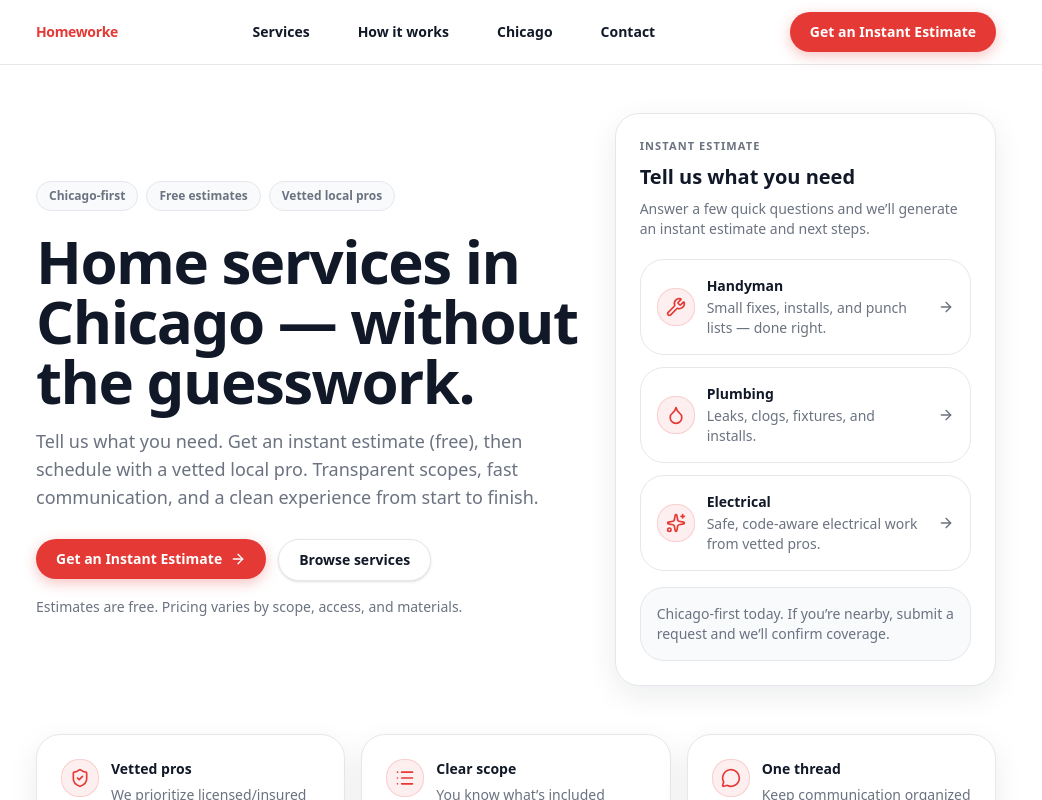
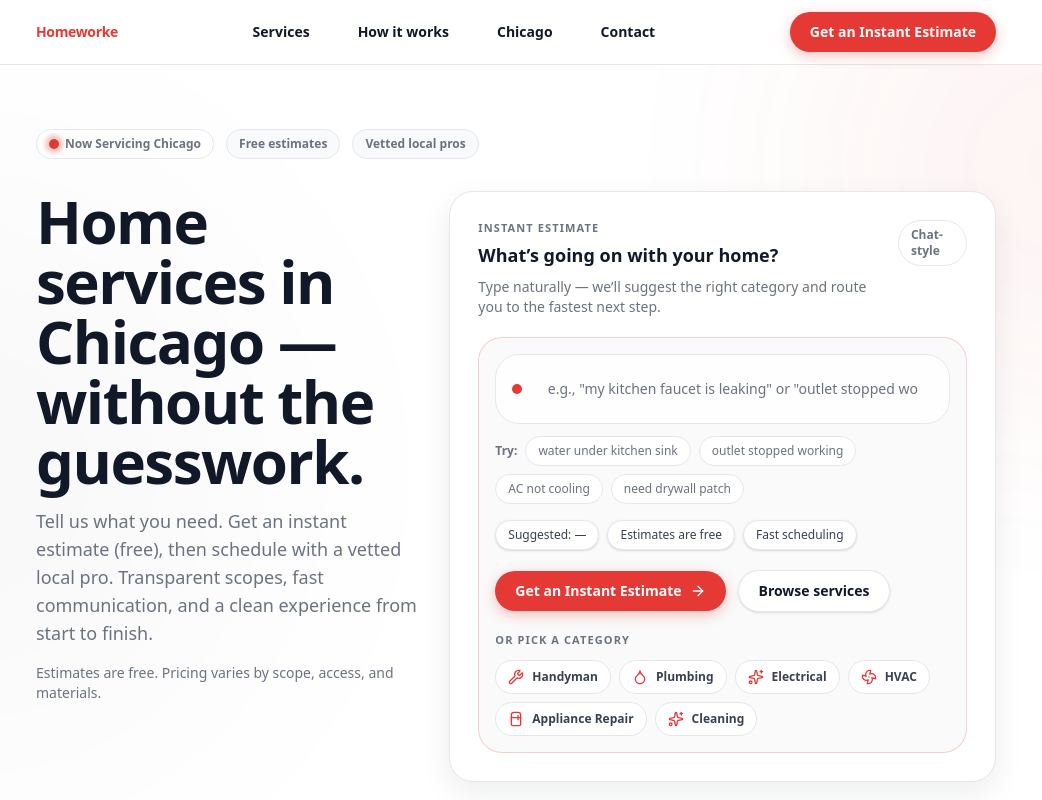
Before and after one commit to Nandified/homeworke, a Next.js app: page / in a window 1280 px wide. Shown: the top 800 px of the page, without its empty margins (124-1166 px from the left). Built offline with nearby package versions, Linux system fonts and the light colour scheme.

Commit message:
Homepage hero: chat-style issue input + suggested category + servicing badge

```diff
--- a/src/app/globals.css
+++ b/src/app/globals.css
@@ -27,3 +27,27 @@ body{
 
 a{color:var(--hw-red);text-decoration:none}
 a:hover{text-decoration:underline}
+
+@keyframes hw-pulse {
+  0% { transform: scale(1); opacity: .95; }
+  60% { transform: scale(1.35); opacity: .35; }
+  100% { transform: scale(1.45); opacity: 0; }
+}
+
+.hw-breath-dot {
+  position: relative;
+  width: 10px;
+  height: 10px;
+  border-radius: 999px;
+  background: var(--hw-red);
+  box-shadow: 0 0 0 6px rgba(229,57,53,.10);
+}
+
+.hw-breath-dot::after {
+  content: "";
+  position: absolute;
+  inset: -2px;
+  border-radius: 999px;
+  background: rgba(229,57,53,.25);
+  animation: hw-pulse 1.4s ease-out infinite;
+}
--- a/src/app/page.tsx
+++ b/src/app/page.tsx
@@ -1,16 +1,46 @@
+"use client";
+
 import Link from "next/link";
+import { useMemo, useState } from "react";
 
 import { ArrowRight } from "lucide-react";
 
-import { Button, Card, Container, Pill } from "@/components/ui";
+import { Button, Card, Chip, Container, Input, Pill } from "@/components/ui";
 import { iconFor } from "@/components/icons";
 import { SiteFooter, SiteHeader } from "@/components/site-shell";
 
 import homepage from "@/../spec/homepage_marketing_v1.json";
 import servicesData from "@/../spec/services.json";
 
+type Service = (typeof servicesData.services)[number];
+
+function classifyToServiceSlug(text: string, services: Service[]): string | null {
+  const t = text.toLowerCase();
+  const hit = (slug: string) => services.some((s) => s.slug === slug) ? slug : null;
+
+  if (/(leak|clog|toilet|faucet|pipe|drain|garbage disposal)/i.test(t)) return hit("plumbing");
+  if (/(outlet|breaker|electrical|wiring|switch|light fixture|ceiling fan)/i.test(t)) return hit("electrical");
+  if (/(ac|a\/c|air conditioner|no heat|no cool|furnace|hvac|thermostat)/i.test(t)) return hit("hvac");
+  if (/(washer|dryer|dishwasher|refrigerator|fridge|oven|range)/i.test(t)) return hit("appliance-repair");
+  if (/(deep clean|cleaning|move out|move-in|turnover)/i.test(t)) return hit("cleaning");
+  if (/(mount|hang|patch|drywall|door|shelf|assembly|handyman)/i.test(t)) return hit("handyman");
+
+  return null;
+}
+
 export default function Page() {
   const services = servicesData.services.slice(0, 6);
+  const [issue, setIssue] = useState("");
+
+  const suggestedSlug = useMemo(() => {
+    if (!issue.trim()) return null;
+    return classifyToServiceSlug(issue, servicesData.services);
+  }, [issue]);
+
+  const suggestedService = useMemo(() => {
+    if (!suggestedSlug) return null;
+    return servicesData.services.find((s) => s.slug === suggestedSlug) ?? null;
+  }, [suggestedSlug]);
 
   return (
     <div className="min-h-screen bg-gradient-to-b from-white via-white to-[#fafafa]">
@@ -18,72 +48,115 @@ export default function Page() {
 
       <main>
         {/* Hero */}
-        <Container className="py-12">
-          <div className="grid grid-cols-1 gap-8 lg:grid-cols-12 lg:items-center">
-            <div className="lg:col-span-7">
-              <div className="flex flex-wrap gap-2">
-                <Pill>Chicago-first</Pill>
+        <section className="relative overflow-hidden">
+          <div
+            aria-hidden
+            className="pointer-events-none absolute -right-40 -top-40 h-[520px] w-[520px] rounded-full bg-[var(--hw-red)] opacity-[0.05] blur-[120px]"
+          />
+          <div
+            aria-hidden
+            className="pointer-events-none absolute -left-48 top-32 h-[560px] w-[560px] rounded-full bg-black opacity-[0.03] blur-[140px]"
+          />
+
+          <Container className="relative py-12 md:py-16">
+            <div className="flex flex-wrap items-center gap-3">
+              <Pill className="bg-white">
+                <span className="hw-breath-dot" aria-hidden />
+                Now Servicing Chicago
+              </Pill>
               <Pill>Free estimates</Pill>
               <Pill>Vetted local pros</Pill>
             </div>
 
-              <h1 className="mt-5 text-balance text-4xl font-extrabold tracking-tight text-[var(--hw-ink)] md:text-6xl">
+            <div className="mt-8 grid grid-cols-1 gap-8 lg:grid-cols-12 lg:items-start">
+              <div className="lg:col-span-5">
+                <h1 className="text-balance text-4xl font-extrabold tracking-tight text-[var(--hw-ink)] md:text-6xl">
                   {homepage.hero.headline}
                 </h1>
-              <p className="mt-4 max-w-2xl text-pretty text-base leading-7 text-[var(--hw-muted)] md:text-lg">
+                <p className="mt-4 max-w-xl text-pretty text-base leading-7 text-[var(--hw-muted)] md:text-lg">
                   {homepage.hero.subheadline}
                 </p>
+                <div className="mt-4 text-sm text-[var(--hw-muted)]">{homepage.hero.disclaimer}</div>
+              </div>
 
-              <div className="mt-7 flex flex-wrap gap-3">
-                <Link href="/estimate">
-                  <Button>
+              {/* Chat-style hero search */}
+              <div className="lg:col-span-7">
+                <Card className="p-6 md:p-7">
+                  <div className="flex items-start justify-between gap-3">
+                    <div>
+                      <div className="text-[11px] font-semibold uppercase tracking-widest text-[var(--hw-muted)]">Instant estimate</div>
+                      <div className="mt-1 text-lg font-bold text-[var(--hw-ink)]">What’s going on with your home?</div>
+                      <div className="mt-2 text-sm text-[var(--hw-muted)]">Type naturally — we’ll suggest the right category and route you to the fastest next step.</div>
+                    </div>
+                    <Pill className="bg-white">Chat-style</Pill>
+                  </div>
+
+                  <div className="mt-5 rounded-[var(--hw-radius-lg)] border border-[rgba(229,57,53,.22)] bg-[rgba(17,24,39,.02)] p-4">
+                    <div className="flex items-center gap-3 rounded-[var(--hw-radius-lg)] border border-[var(--hw-line)] bg-white/70 px-4 py-3 backdrop-blur">
+                      <div className="h-2.5 w-2.5 rounded-full bg-[var(--hw-red)]" />
+                      <Input
+                        value={issue}
+                        onChange={(e) => setIssue(e.target.value)}
+                        placeholder='e.g., "my kitchen faucet is leaking" or "outlet stopped working"'
+                        aria-label="Describe your issue"
+                        className="border-0 bg-transparent focus:ring-0"
+                      />
+                    </div>
+
+                    <div className="mt-3 flex flex-wrap items-center gap-2 text-xs text-[var(--hw-muted)]">
+                      <span className="font-semibold">Try:</span>
+                      {["water under kitchen sink", "outlet stopped working", "AC not cooling", "need drywall patch"].map((t) => (
+                        <button
+                          key={t}
+                          type="button"
+                          onClick={() => setIssue(t)}
+                          className="rounded-full border border-[var(--hw-line)] bg-white px-3 py-1.5 hover:bg-[var(--hw-soft)]"
+                        >
+                          {t}
+                        </button>
+                      ))}
+                    </div>
+
+                    <div className="mt-4 flex flex-wrap items-center gap-2">
+                      <Chip>Suggested: {suggestedService ? suggestedService.name : "—"}</Chip>
+                      <Chip>Estimates are free</Chip>
+                      <Chip>Fast scheduling</Chip>
+                    </div>
+
+                    <div className="mt-5 flex flex-col gap-3 sm:flex-row sm:items-center">
+                      <Link href={suggestedService ? `/estimate?service=${encodeURIComponent(suggestedService.slug)}` : "/estimate"}>
+                        <Button className="w-full sm:w-auto">
                           {homepage.hero.primaryCta}
                           <ArrowRight className="h-4 w-4" />
                         </Button>
                       </Link>
-                <Link href="/services">
-                  <Button variant="secondary">{homepage.hero.secondaryCta}</Button>
+                      <Link href="/services" className="w-full sm:w-auto">
+                        <Button variant="secondary" className="w-full sm:w-auto">Browse services</Button>
                       </Link>
                     </div>
 
-              <div className="mt-4 text-sm text-[var(--hw-muted)]">{homepage.hero.disclaimer}</div>
-            </div>
-
-            <div className="lg:col-span-5">
-              <Card className="p-6">
-                <div className="text-[11px] font-semibold uppercase tracking-widest text-[var(--hw-muted)]">Instant estimate</div>
-                <div className="mt-2 text-xl font-bold text-[var(--hw-ink)]">Tell us what you need</div>
-                <div className="mt-2 text-sm text-[var(--hw-muted)]">
-                  Answer a few quick questions and we’ll generate an instant estimate and next steps.
-                </div>
-
-                <div className="mt-5 grid grid-cols-1 gap-3">
-                  {services.slice(0, 3).map((s) => {
+                    <div className="mt-5">
+                      <div className="text-[11px] font-semibold uppercase tracking-widest text-[var(--hw-muted)]">Or pick a category</div>
+                      <div className="mt-3 flex flex-wrap gap-2">
+                        {services.map((s) => {
                           const Icon = iconFor(s.icon);
                           return (
-                      <Link key={s.slug} href={`/estimate?service=${encodeURIComponent(s.slug)}`} className="group">
-                        <div className="flex items-center gap-3 rounded-[var(--hw-radius-lg)] border border-[var(--hw-line)] bg-white p-4 transition hover:bg-[var(--hw-soft)]">
-                          <div className="rounded-[var(--hw-radius)] border border-[rgba(229,57,53,.18)] bg-[rgba(229,57,53,.08)] p-2">
-                            <Icon className="h-5 w-5 text-[var(--hw-red)]" />
-                          </div>
-                          <div className="flex-1">
-                            <div className="text-sm font-semibold text-[var(--hw-ink)]">{s.name}</div>
-                            <div className="mt-0.5 text-sm text-[var(--hw-muted)]">{s.summary}</div>
-                          </div>
-                          <ArrowRight className="h-4 w-4 text-[var(--hw-muted)] transition group-hover:translate-x-0.5" />
-                        </div>
+                            <Link key={s.slug} href={`/estimate?service=${encodeURIComponent(s.slug)}`}>
+                              <span className="inline-flex items-center gap-2 rounded-full border border-[var(--hw-line)] bg-white px-3 py-2 text-xs font-semibold text-[#374151] hover:bg-[var(--hw-soft)]">
+                                <Icon className="h-4 w-4 text-[var(--hw-red)]" />
+                                {s.name}
+                              </span>
                             </Link>
                           );
                         })}
                       </div>
-
-                <div className="mt-4 rounded-[var(--hw-radius-lg)] border border-[var(--hw-line)] bg-[var(--hw-soft)] p-4 text-sm text-[var(--hw-muted)]">
-                  Chicago-first today. If you’re nearby, submit a request and we’ll confirm coverage.
+                    </div>
                   </div>
                 </Card>
               </div>
             </div>
           </Container>
+        </section>
 
         {/* Trust */}
         <Container className="pb-4">
```
Lines whose indentation alone changed are shown as unchanged.
